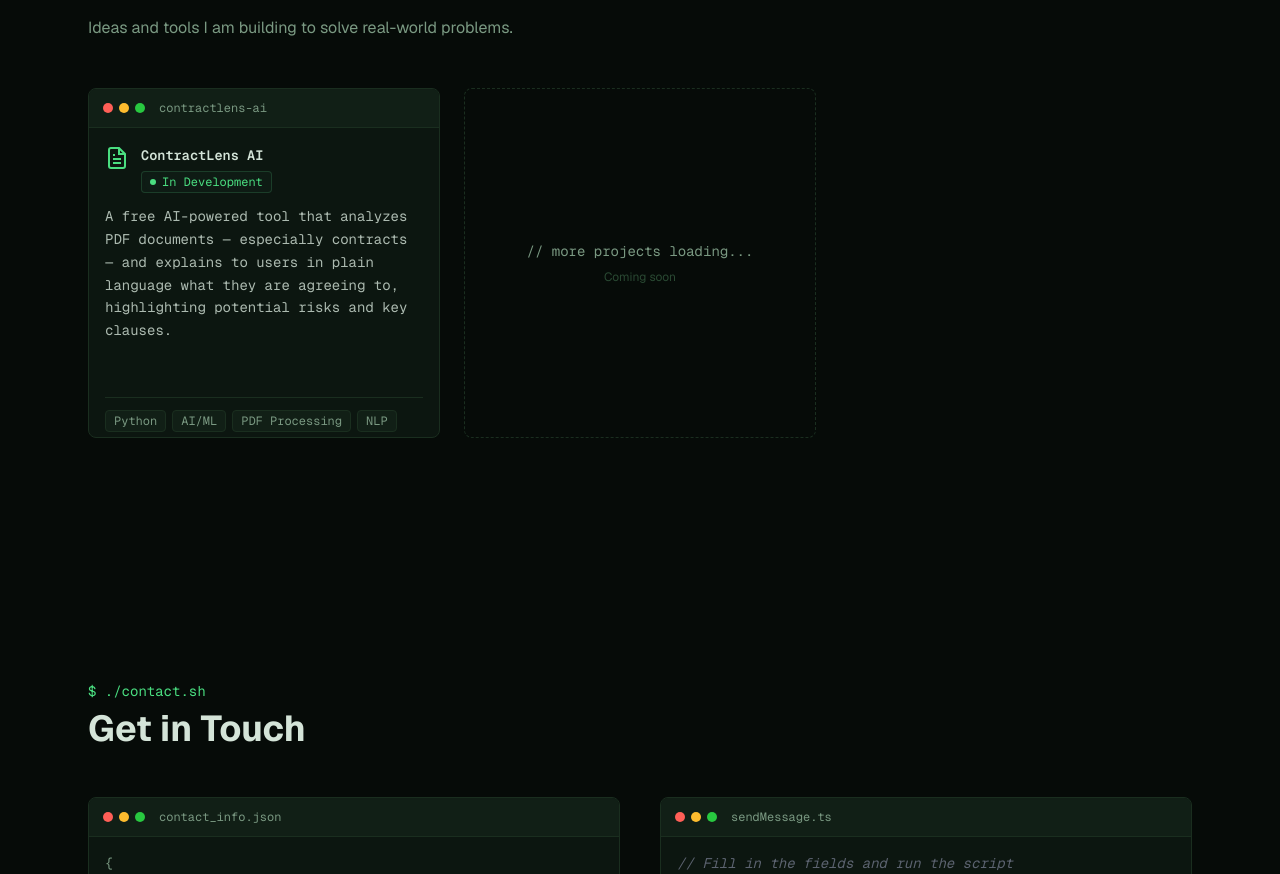
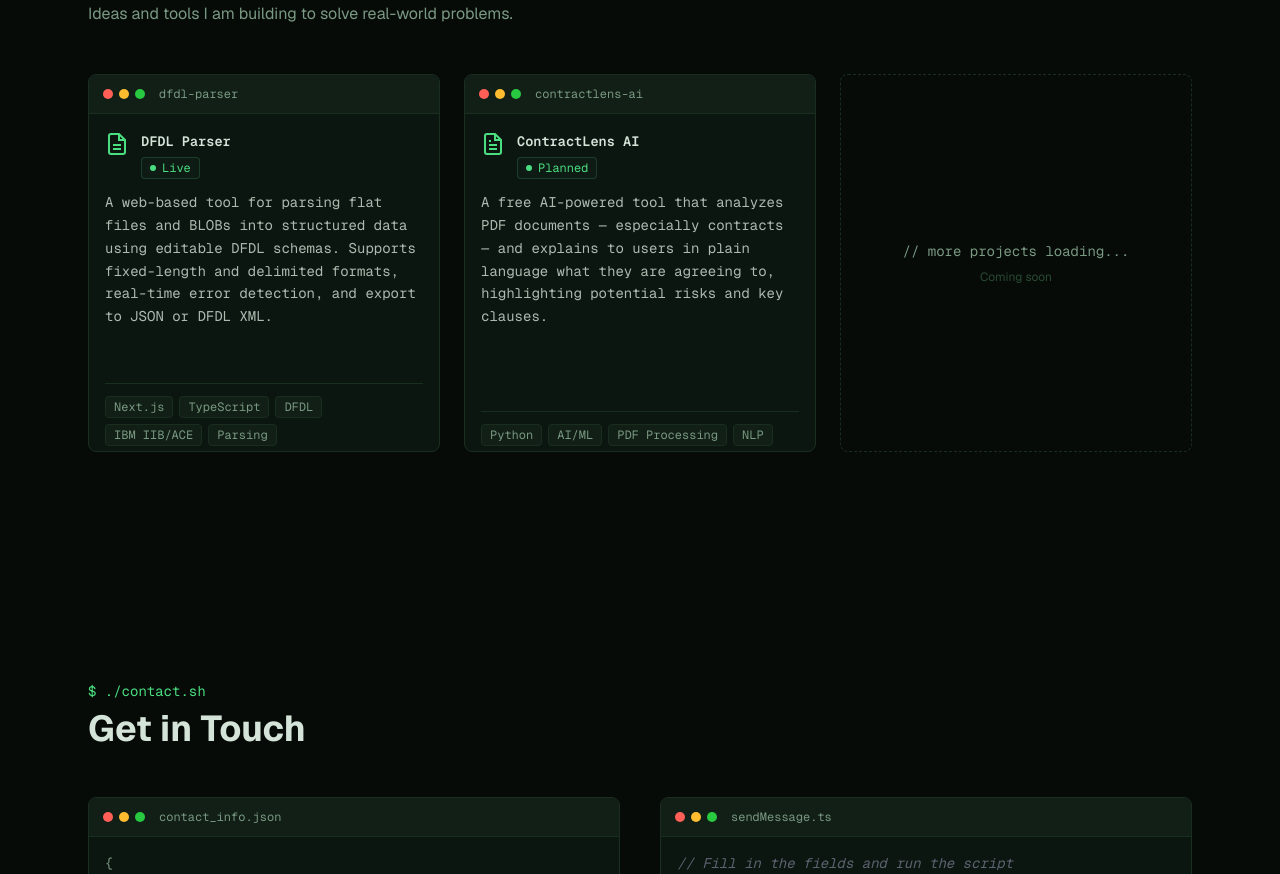
Before and after one commit to njogaca/portfolio, a Next.js app: page / in a window 1280 px wide. Shown: the part 5160-6034 px from the top of the page. Built offline with nearby package versions, Linux system fonts and the light colour scheme.

Commit message:
Add DFDL Parser project to portfolio and update ContractLens status
Co-Authored-By: Claude Opus 4.6 <noreply@anthropic.com>

```diff
--- a/src/components/Projects.tsx
+++ b/src/components/Projects.tsx
@@ -4,11 +4,27 @@ import AnimateOnScroll from "./AnimateOnScroll";
 
 const projects = [
   {
+    name: "DFDL Parser",
+    description:
+      "A web-based tool for parsing flat files and BLOBs into structured data using editable DFDL schemas. Supports fixed-length and delimited formats, real-time error detection, and export to JSON or DFDL XML.",
+    tags: ["Next.js", "TypeScript", "DFDL", "IBM IIB/ACE", "Parsing"],
+    status: "Live",
+    url: "https://github.com/njogaca/dfdl-parser",
+    icon: (
+      <svg width="24" height="24" viewBox="0 0 24 24" fill="none" stroke="currentColor" strokeWidth="2">
+        <path d="M14 2H6a2 2 0 0 0-2 2v16a2 2 0 0 0 2 2h12a2 2 0 0 0 2-2V8z" />
+        <polyline points="14 2 14 8 20 8" />
+        <line x1="16" y1="13" x2="8" y2="13" />
+        <line x1="16" y1="17" x2="8" y2="17" />
+      </svg>
+    ),
+  },
+  {
     name: "ContractLens AI",
     description:
       "A free AI-powered tool that analyzes PDF documents — especially contracts — and explains to users in plain language what they are agreeing to, highlighting potential risks and key clauses.",
     tags: ["Python", "AI/ML", "PDF Processing", "NLP", "Next.js"],
-    status: "In Development",
+    status: "Planned",
     icon: (
       <svg width="24" height="24" viewBox="0 0 24 24" fill="none" stroke="currentColor" strokeWidth="2">
         <path d="M14 2H6a2 2 0 0 0-2 2v16a2 2 0 0 0 2 2h12a2 2 0 0 0 2-2V8z" />
@@ -79,6 +95,18 @@ export default function Projects() {
                       </span>
                     ))}
                   </div>
+
+                  {"url" in project && project.url && (
+                    <a
+                      href={project.url as string}
+                      target="_blank"
+                      rel="noopener noreferrer"
+                      className="flex items-center gap-1.5 mt-3 text-xs font-mono text-green-400 hover:underline"
+                    >
+                      <svg width="12" height="12" viewBox="0 0 24 24" fill="none" stroke="currentColor" strokeWidth="2"><path d="M18 13v6a2 2 0 0 1-2 2H5a2 2 0 0 1-2-2V8a2 2 0 0 1 2-2h6"/><polyline points="15 3 21 3 21 9"/><line x1="10" y1="14" x2="21" y2="3"/></svg>
+                      View Project
+                    </a>
+                  )}
                 </div>
               </div>
             </AnimateOnScroll>
```
